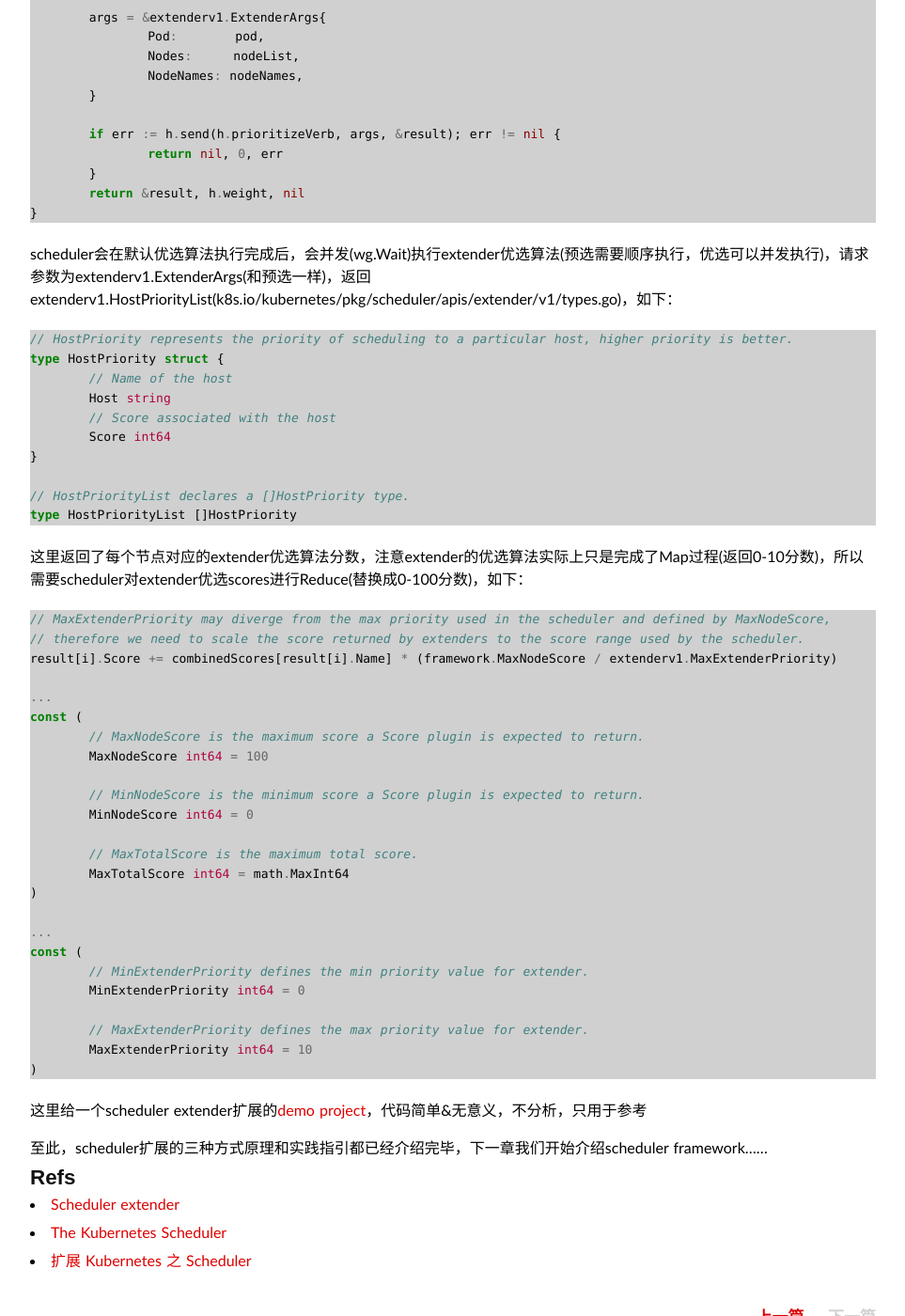
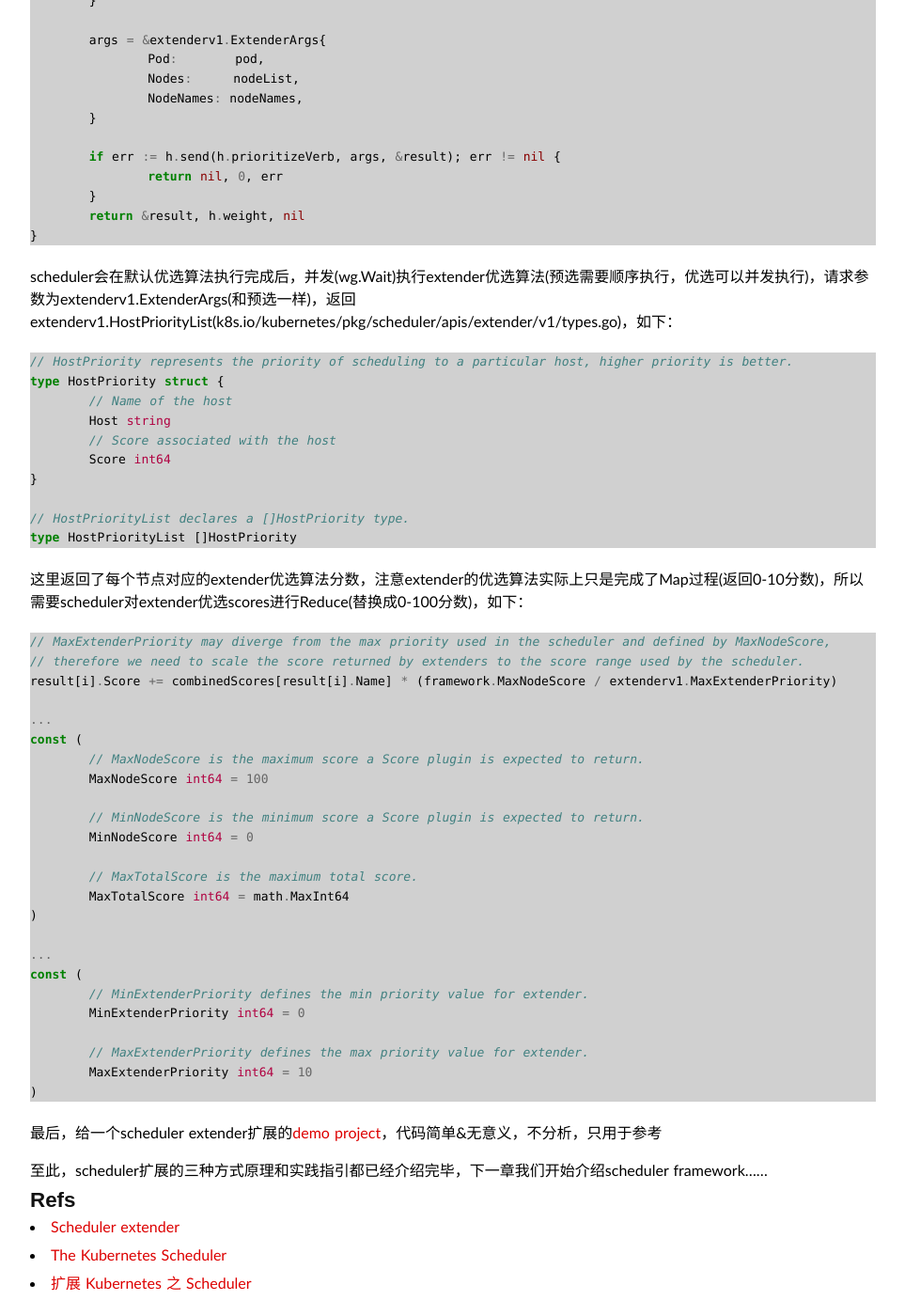
Before and after one commit to duyanghao/duyanghao.github.io, a Jekyll site: the page built from _posts/2020-5-18-scheduler-extend.md, in a window 1280 px wide and 1400 px high, scrolled down 31001 px. Shown: the whole window at 94% size, without its empty margins (158-1121 px from the left). Built offline with Jekyll 4.4.1, drawn with Linux system fonts in a browser that asks for light colours; some web fonts are replaced; comment, search, counter and statistics services are not loaded; some of the changed text lies outside the part shown.

Commit message:
add 2020-5-18-scheduler-extend.md
Signed-off-by: duyanghao <1294057873@qq.com>

````diff
--- a/_posts/2020-5-18-scheduler-extend.md
+++ b/_posts/2020-5-18-scheduler-extend.md
@@ -1509,7 +1509,7 @@ func (h *HTTPExtender) Prioritize(pod *v1.Pod, nodes []*v1.Node) (*extenderv1.Ho
 }
 ```
 
-scheduler会在默认优选算法执行完成后，会并发(wg.Wait)执行extender优选算法(预选需要顺序执行，优选可以并发执行)，请求参数为extenderv1.ExtenderArgs(和预选一样)，返回extenderv1.HostPriorityList(k8s.io/kubernetes/pkg/scheduler/apis/extender/v1/types.go)，如下：
+scheduler会在默认优选算法执行完成后，并发(wg.Wait)执行extender优选算法(预选需要顺序执行，优选可以并发执行)，请求参数为extenderv1.ExtenderArgs(和预选一样)，返回extenderv1.HostPriorityList(k8s.io/kubernetes/pkg/scheduler/apis/extender/v1/types.go)，如下：
 
 ```go
 // HostPriority represents the priority of scheduling to a particular host, higher priority is better.
@@ -1553,7 +1553,7 @@ const (
 )
 ```
 
-这里给一个scheduler extender扩展的[demo project](https://github.com/everpeace/k8s-scheduler-extender-example)，代码简单&无意义，不分析，只用于参考
+最后，给一个scheduler extender扩展的[demo project](https://github.com/everpeace/k8s-scheduler-extender-example)，代码简单&无意义，不分析，只用于参考
 
 至此，scheduler扩展的三种方式原理和实践指引都已经介绍完毕，下一章我们开始介绍scheduler framework……
 
````
Also changed, not shown: other parts of _posts/2020-5-18-scheduler-extend.md (+1 -1 lines).
